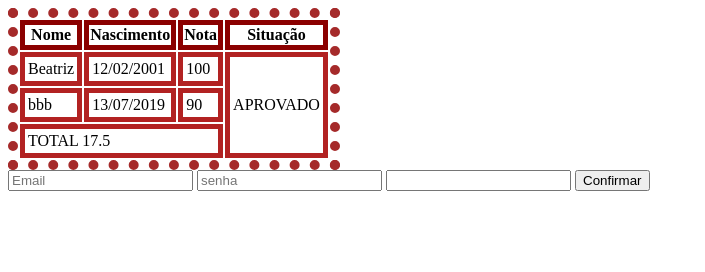
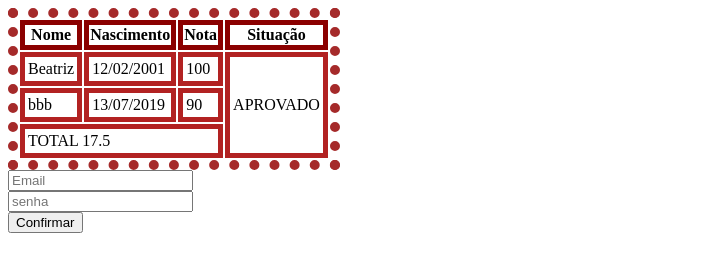
Before and after one commit to pontescbeatriz/ProgramacaoWeb, a plain HTML site: page index.html in a window 1280 px wide. Shown: the whole page, without its empty margins (0-705 px from the left). Drawn offline with Linux system fonts and the light colour scheme.

Commit message:
Update index.html

```diff
--- a/index.html
+++ b/index.html
@@ -42,10 +42,9 @@
 </table>
 
 <form>
-  <input type = 'text' placeholder ='Email'>
-  <input type = 'password' placeholder="senha">
-  <input type = 'submisst'>
-    <input type = 'button' value ="Confirmar"><br>
+  <input type = 'text' placeholder ='Email'><br>
+  <input type = 'password' placeholder="senha"><br>
+    <input type = 'submit' value ="Confirmar"><br>
 
 
 
```
